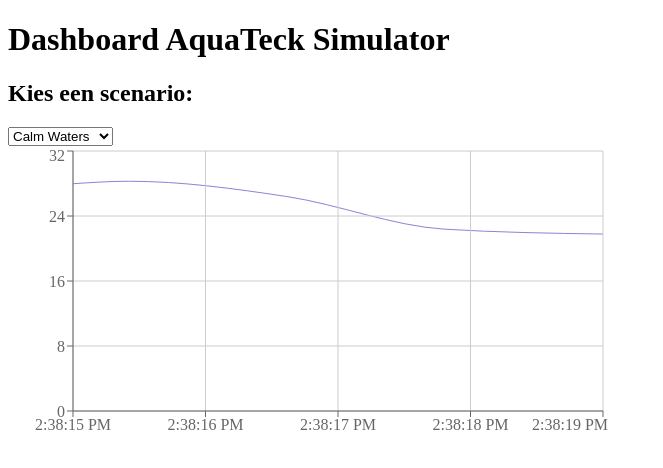
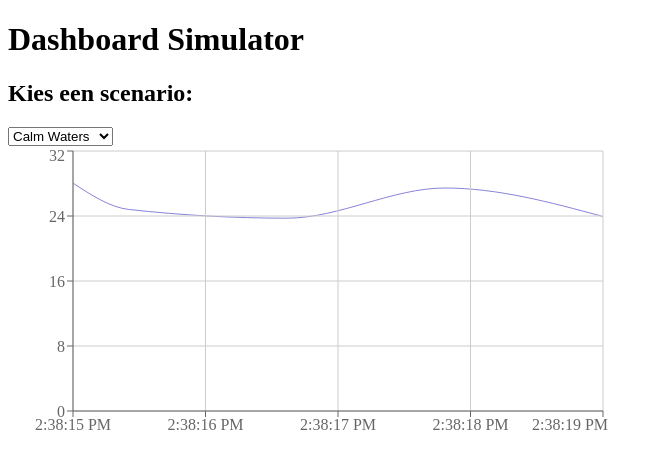
Before and after one commit to Teck-Bel/aquateck-simulator, a Next.js app: page /dashboard in a window 1280 px wide. Shown: the top 468 px of the page, without its empty margins (0-663 px from the left). Built offline with nearby package versions, Linux system fonts and the light colour scheme.

Commit message:
Update dashboard.tsx

```diff
--- a/pages/dashboard.tsx
+++ b/pages/dashboard.tsx
@@ -1,28 +1,24 @@
-import React, { useState, useEffect } from "react";
+import { useEffect, useState } from "react";
+import SensorChart from "../components/SensorChart";
 import ScenarioSelector from "../components/ScenarioSelector";
-import SensorChart from "../components/SensorChart";
+import { generateData } from "../utils/simulationEngine";
 
 export default function Dashboard() {
+  const [data, setData] = useState<{ time: string; value: number }[]>([]);
   const [selectedScenario, setSelectedScenario] = useState("Calm Waters");
-  const [data, setData] = useState<{ time: string; value: number }[]>([]);
 
-  // Simuleer data afhankelijk van het gekozen scenario
   useEffect(() => {
     const interval = setInterval(() => {
       setData((oldData) => {
-        const nextValue =
-          selectedScenario === "Calm Waters"
-            ? Math.random() * 10 + 20
-            : selectedScenario === "Storm"
-            ? Math.random() * 30 + 10
-            : Math.random() * 5 + 5;
+        const nextValue = generateData(selectedScenario);
+        const nextTime = new Date().toLocaleTimeString();
+        const newData = [...oldData, { time: nextTime, value: nextValue }];
 
-        const nextTime = new Date().toLocaleTimeString();
-
-        const newData = [...oldData, { time: nextTime, value: Number(nextValue.toFixed(2)) }];
-
-        // Houd max 20 punten vast
-        return newData.length > 20 ? newData.slice(newData.length - 20) : newData;
+        // Houd alleen de laatste 20 meetwaarden
+        if (newData.length > 20) {
+          newData.shift();
+        }
+        return newData;
       });
     }, 1000);
 
@@ -31,8 +27,11 @@ export default function Dashboard() {
 
   return (
     <>
-      <h1>Dashboard AquaTeck Simulator</h1>
-      <ScenarioSelector selected={selectedScenario} onChange={setSelectedScenario} />
+      <h1>Dashboard Simulator</h1>
+      <ScenarioSelector
+        selectedScenario={selectedScenario}
+        onChange={setSelectedScenario}
+      />
       <SensorChart data={data} />
     </>
   );
```
